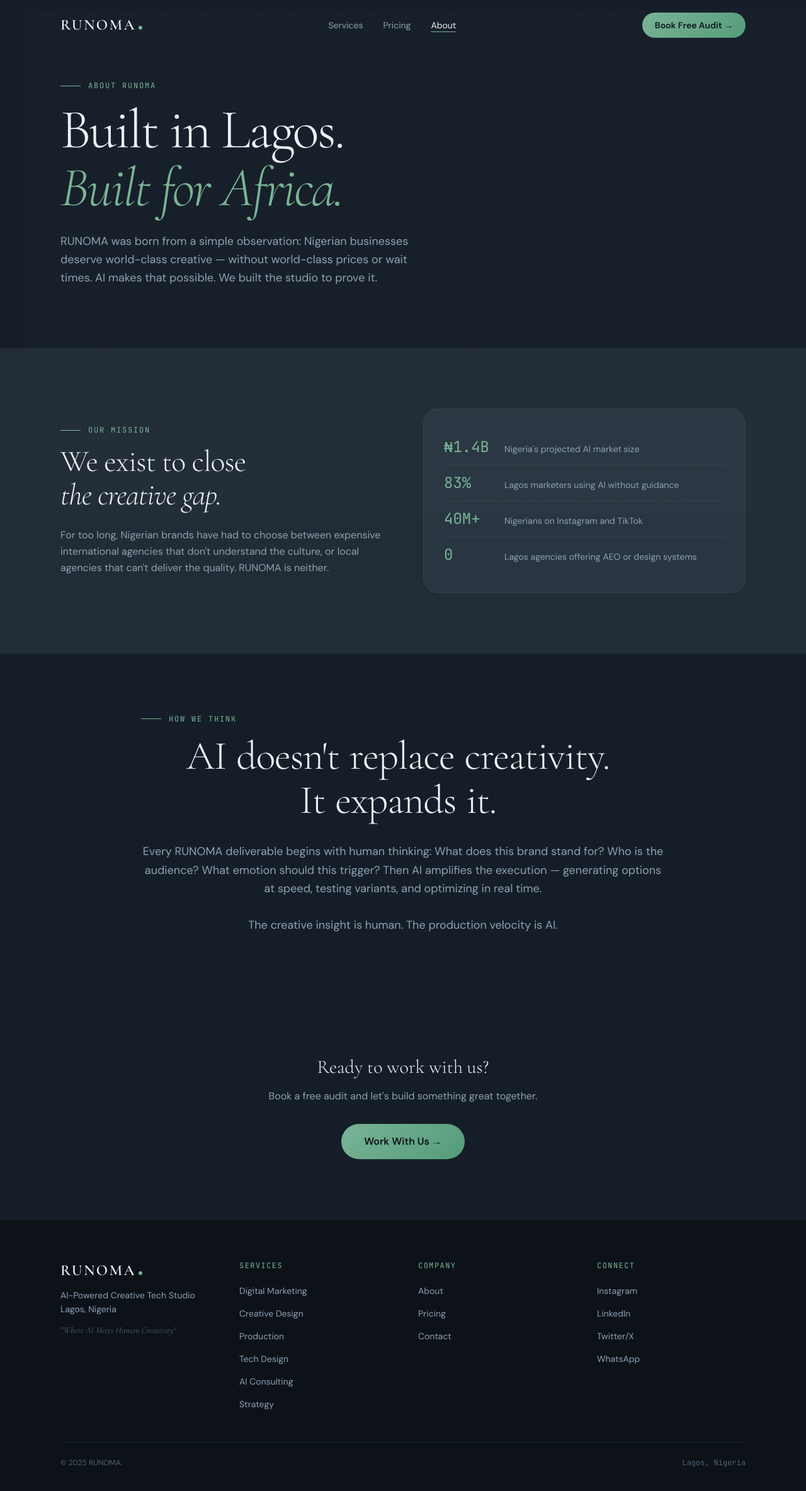
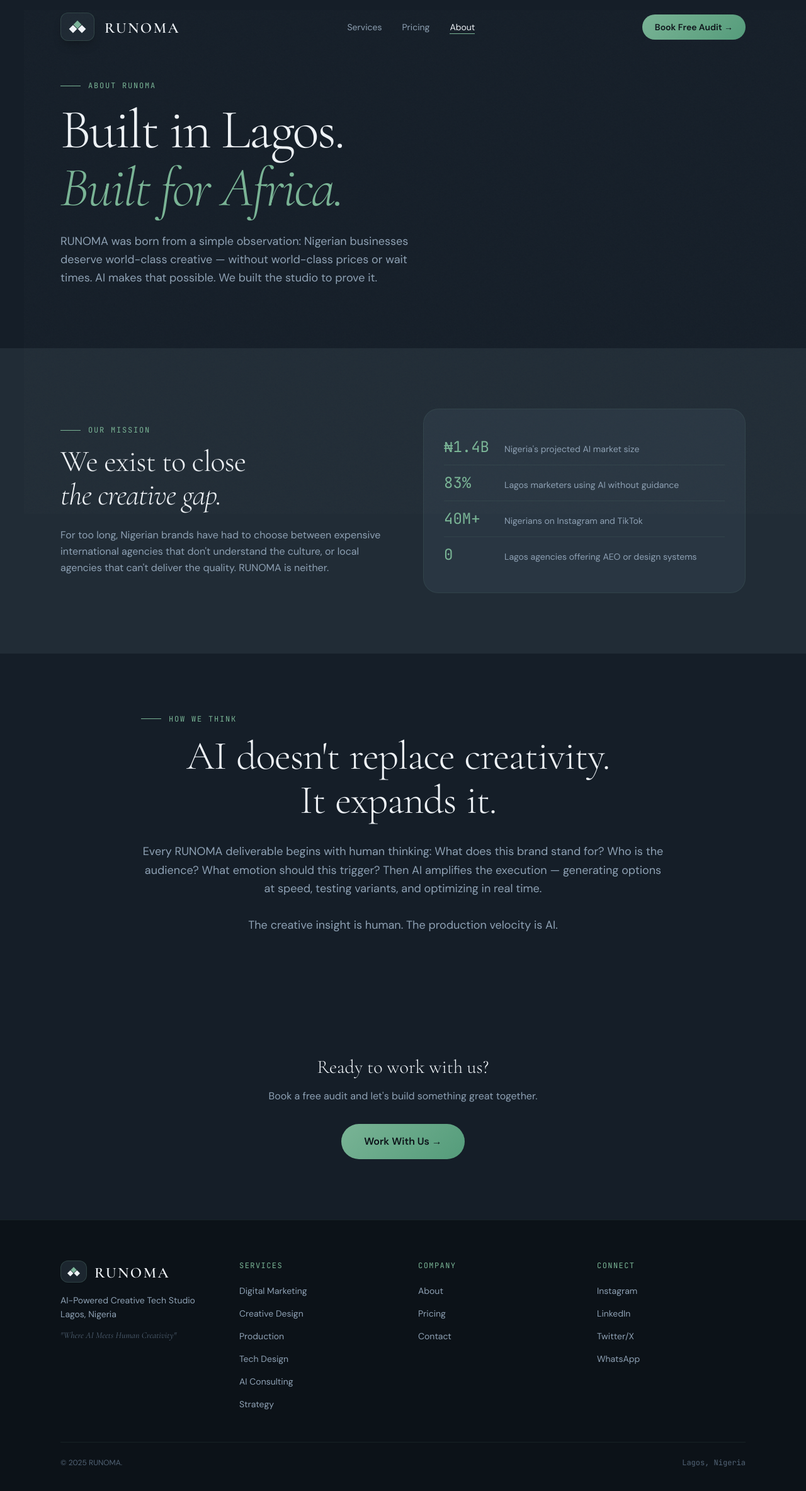
Before and after one commit to noahdevelopsio/Runomaweb, a Next.js app: page /about in a window 1280 px wide. Shown: the top 2368 px of the page at 63% size. Built offline with nearby package versions, Linux system fonts and the light colour scheme.

Commit message:
fix: refactor Logo to inline SVG component to ensure visibility and prevent caching

```diff
--- a/components/layout/Footer.tsx
+++ b/components/layout/Footer.tsx
@@ -1,4 +1,5 @@
 import Link from "next/link";
+import Logo from "@/components/ui/Logo";
 
 const columns = [
   {
@@ -38,11 +39,13 @@ export default function Footer() {
         <div className="grid grid-cols-1 md:grid-cols-4 gap-12 mb-12">
           {/* Brand */}
           <div className="md:col-span-1">
-            <div className="flex items-baseline gap-1 mb-3">
-              <span className="font-display text-2xl font-semibold tracking-widest text-text-primary">
+            <div className="flex items-center gap-3 mb-4">
+              <div className="bg-surface-2/80 backdrop-blur-md border border-primary/20 p-2 rounded-xl shadow-sm">
+                <Logo className="w-6 h-auto" />
+              </div>
+              <span className="font-display text-2xl font-semibold tracking-widest text-text-primary mt-1">
                 RUNOMA
               </span>
-              <span className="w-1.5 h-1.5 rounded-full bg-sage mb-1" />
             </div>
             <p className="font-body text-sm text-text-secondary leading-relaxed mb-3">
               AI-Powered Creative Tech Studio
--- a/components/layout/Navbar.tsx
+++ b/components/layout/Navbar.tsx
@@ -5,11 +5,12 @@ import Link from "next/link";
 import { usePathname } from "next/navigation";
 import { motion, AnimatePresence } from "framer-motion";
 import Button from "@/components/ui/Button";
+import Logo from "@/components/ui/Logo";
 
 const links = [
   { label: "Services", href: "/services" },
-  { label: "Pricing",  href: "/pricing"  },
-  { label: "About",    href: "/about"    },
+  { label: "Pricing", href: "/pricing" },
+  { label: "About", href: "/about" },
 ];
 
 export default function Navbar() {
@@ -29,19 +30,20 @@ export default function Navbar() {
         initial={{ y: -20, opacity: 0 }}
         animate={{ y: 0, opacity: 1 }}
         transition={{ duration: 0.6, ease: [0.16, 1, 0.3, 1] }}
-        className={`fixed top-0 left-0 right-0 z-50 transition-all duration-400 ${
-          scrolled
+        className={`fixed top-0 left-0 right-0 z-50 transition-all duration-400 ${scrolled
             ? "bg-ink/85 backdrop-blur-xl border-b border-sage/10 py-3"
             : "bg-transparent py-5"
-        }`}
+          }`}
       >
         <div className="max-w-6xl mx-auto px-8 flex items-center justify-between">
           {/* Logo */}
-          <Link href="/" className="flex items-baseline gap-1 group">
-            <span className="font-display text-2xl font-semibold tracking-widest text-text-primary">
+          <Link href="/" className="flex items-center gap-4 group">
+            <div className="bg-surface-2/80 backdrop-blur-md border border-primary/20 p-2.5 rounded-xl shadow-lg shadow-black/20 group-hover:bg-primary/10 group-hover:border-primary/40 transition-all duration-300">
+              <Logo className="w-8 h-auto group-hover:scale-105 transition-transform" />
+            </div>
+            <span className="font-display text-2xl font-semibold tracking-widest text-text-primary mt-1 hidden sm:block">
               RUNOMA
             </span>
-            <span className="w-1.5 h-1.5 rounded-full bg-sage mb-1 group-hover:scale-125 transition-transform" />
           </Link>
 
           {/* Desktop Links */}
--- /dev/null
+++ b/components/ui/Logo.tsx
@@ -0,0 +1,14 @@
+export default function Logo({ className = "w-8 h-auto" }: { className?: string }) {
+    return (
+        <svg xmlns="http://www.w3.org/2000/svg" viewBox="0 0 100 72" className={className}>
+            {/* Top Diamond (Sage) */}
+            <polygon points="50,5 70,25 50,45 30,25" fill="#7CB49A" />
+
+            {/* Bottom Left Diamond (Text Primary / White) */}
+            <polygon points="28,27 48,47 28,67 8,47" fill="#F0F4F8" />
+
+            {/* Bottom Right Diamond (Text Primary / White) */}
+            <polygon points="72,27 92,47 72,67 52,47" fill="#F0F4F8" />
+        </svg>
+    );
+}
```
Also changed, not shown: public/logo.svg (deleted).
